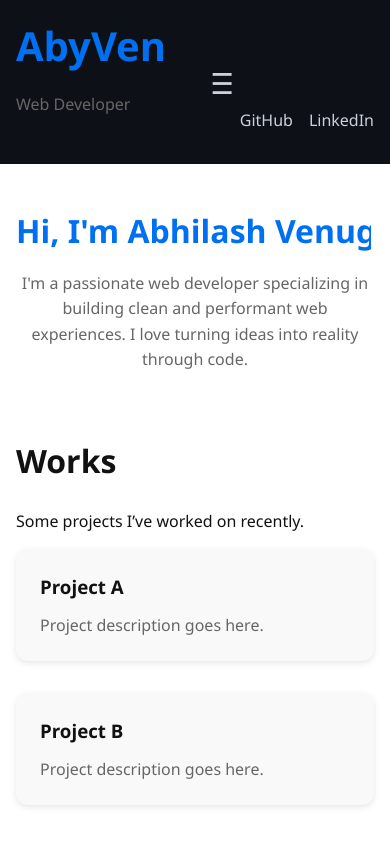
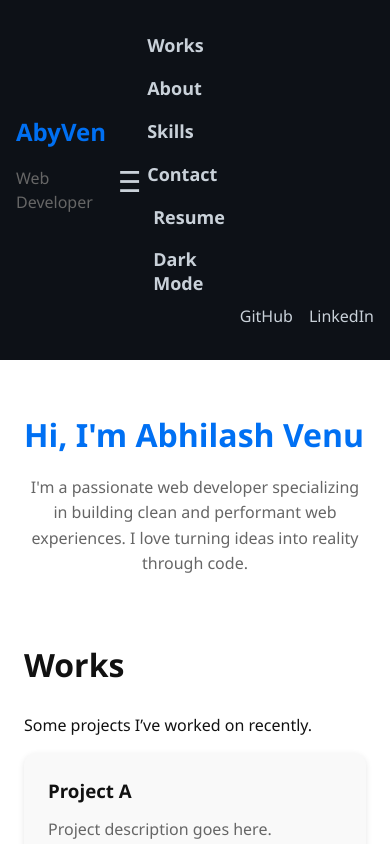
Before and after one commit to AbyVen/Portfolio, a plain HTML site: page index.html in a window 390 px wide. Both pictures are taken after a click on the button "Toggle navigation". Shown: the top 844 px of the page. Drawn offline with Linux system fonts and the light colour scheme.

Commit message:
Add files via upload

```diff
--- a/index.html
+++ b/index.html
@@ -20,7 +20,8 @@
           aria-controls="sidebarNav"
           aria-label="Toggle navigation">☰</button>
 
-      <nav class="sidebar__nav">
+      <!-- ✅ Added missing id -->
+      <nav class="sidebar__nav" id="sidebarNav">
         <ul class="sidebar__nav-list">
           <li><a href="#works" class="sidebar__nav-link">Works</a></li>
           <li><a href="#about" class="sidebar__nav-link">About</a></li>
--- a/script.js
+++ b/script.js
@@ -37,7 +37,7 @@ document.addEventListener('DOMContentLoaded', () => {
     /* ====== Resume Modal ====== */
     resumeBtn.addEventListener('click', () => {
         resumeModal.hidden = false;
-        document.body.style.overflow = 'hidden'; // prevent background scroll
+        document.body.style.overflow = 'hidden';
     });
 
     closeResume.addEventListener('click', () => {
@@ -45,7 +45,6 @@ document.addEventListener('DOMContentLoaded', () => {
         document.body.style.overflow = '';
     });
 
-    // Close modal when clicking outside content
     resumeModal.addEventListener('click', (e) => {
         if (e.target === resumeModal) {
             resumeModal.hidden = true;
@@ -59,7 +58,7 @@ document.addEventListener('DOMContentLoaded', () => {
             entries.forEach((entry) => {
                 if (entry.isIntersecting) {
                     entry.target.classList.add('show');
-                    observer.unobserve(entry.target); // Unobserve after animation
+                    observer.unobserve(entry.target);
                 }
             });
         },
@@ -75,8 +74,20 @@ const sidebar = document.querySelector('.sidebar');
 const sidebarNav = document.getElementById('sidebarNav');
 
 if (hamburgerBtn && sidebar && sidebarNav) {
+    // Toggle menu open/close
     hamburgerBtn.addEventListener('click', () => {
         const isOpen = sidebar.classList.toggle('open');
         hamburgerBtn.setAttribute('aria-expanded', String(isOpen));
     });
+
+    // Auto-close menu when a nav link is clicked
+    const navLinks = sidebarNav.querySelectorAll('a, button');
+    navLinks.forEach((link) => {
+        link.addEventListener('click', () => {
+            if (sidebar.classList.contains('open')) {
+                sidebar.classList.remove('open');
+                hamburgerBtn.setAttribute('aria-expanded', 'false');
+            }
+        });
+    });
 }
--- a/style.css
+++ b/style.css
@@ -365,37 +365,19 @@ button[type="submit"]:hover {
     cursor: pointer;
 }
 
-@media (max-width: 768px) {
-    body {
-        overflow: auto;
-        /* allow scroll */
-        height: auto;
-    }
-
+/* =========================================================
+   RESPONSIVENESS
+========================================================= */
+@media (max-width: 1024px) {
     .app {
         flex-direction: column;
-        height: auto;
     }
 
     .sidebar {
-        position: relative;
+        flex-direction: row;
+        align-items: center;
         width: 100%;
-        flex-direction: row;
-        justify-content: space-between;
-        align-items: center;
-        padding: 1rem 1rem;
-    }
-
-    /* Hide the nav list until toggled */
-    .sidebar__nav-list {
-        display: none;
-        flex-direction: column;
-        gap: 0.5rem;
-        margin: 0.75rem 0 0;
-    }
-
-    .sidebar.open .sidebar__nav-list {
-        display: flex;
+        padding: 1rem;
     }
 
     .hamburger {
@@ -403,12 +385,26 @@ button[type="submit"]:hover {
         margin-left: auto;
     }
 
-    .content {
-        padding: 1rem;
-        height: auto;
+    .sidebar__nav-list {
+        max-height: 0;
+        overflow: hidden;
+        flex-direction: column;
+        gap: 0.5rem;
+        margin-top: 1rem;
+        width: 100%;
+        transition: max-height 0.3s ease;
     }
 
-    /* Slightly smaller hero text for narrow screens */
+    .sidebar.open .sidebar__nav-list {
+        max-height: 500px;
+    }
+
+    .content {
+        padding: 1.5rem;
+    }
+}
+
+@media (max-width: 768px) {
     #intro h1 {
         font-size: 2rem;
     }
@@ -416,10 +412,23 @@ button[type="submit"]:hover {
     #intro p {
         font-size: 1rem;
     }
+
+    .grid {
+        grid-template-columns: 1fr;
+    }
 }
 
 @media (max-width: 480px) {
+    .sidebar__logo {
+        font-size: 1.5rem;
+    }
+
     .skills-grid {
         grid-template-columns: 1fr;
     }
+
+    .modal__content {
+        width: 95%;
+        height: 85%;
+    }
 }
```
